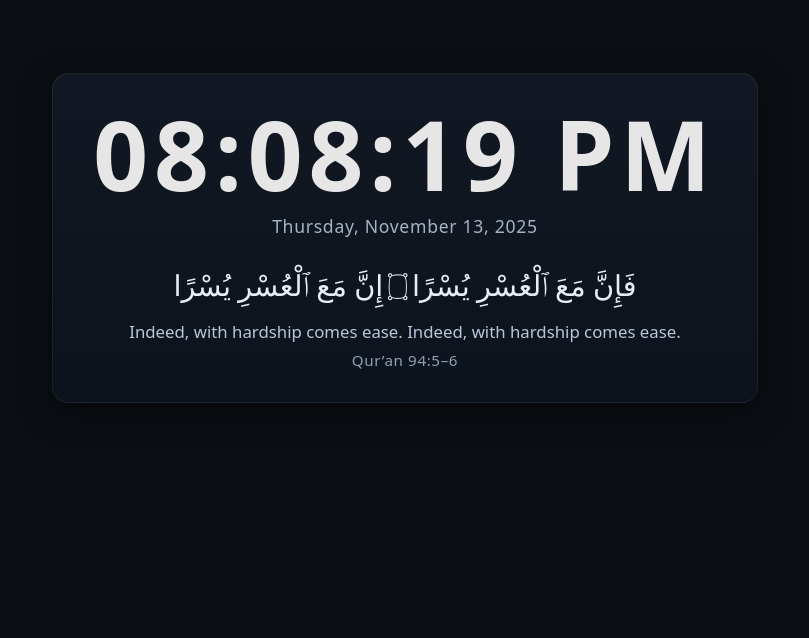
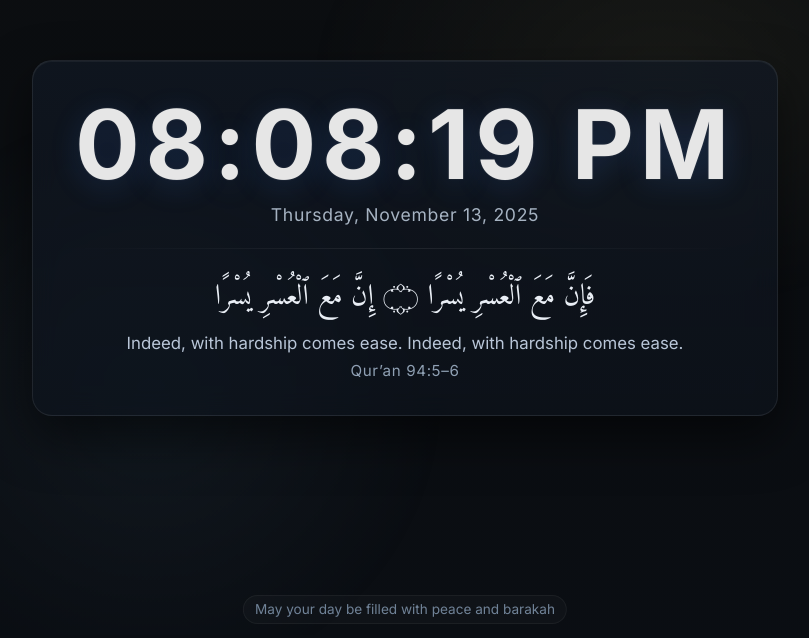
Before and after one commit to ABDUL-AHAD327/quran-clock.github.io, a plain HTML site: page clock.html in a window 1280 px wide. Shown: the part 162-800 px from the top of the page, without its empty margins (235-1044 px from the left). Drawn offline with Linux system fonts and the light colour scheme.

Commit message:
Add files via upload

```diff
--- a/clock.html
+++ b/clock.html
@@ -4,6 +4,7 @@
   <meta charset="utf-8">
   <meta name="viewport" content="width=device-width, initial-scale=1">
   <title>Current Time</title>
+  <link href="https://fonts.googleapis.com/css2?family=Inter:wght@300;400;600;700&family=Amiri:wght@400;700&display=swap" rel="stylesheet">
   <style>
     :root {
       color-scheme: dark;
@@ -16,25 +17,46 @@
       min-height: 100svh;
       display: grid;
       place-items: center;
-      background: #0b0f14;
+      background: linear-gradient(180deg, rgba(6, 10, 14, 0.55), rgba(9, 13, 19, 0.85));
       color: #e6e6e6;
-      font-family: system-ui, -apple-system, Segoe UI, Roboto, Helvetica, Arial, "Apple Color Emoji", "Segoe UI Emoji", "Segoe UI Symbol", sans-serif;
+      font-family: Inter, system-ui, -apple-system, Segoe UI, Roboto, Helvetica, Arial, "Apple Color Emoji", "Segoe UI Emoji", "Segoe UI Symbol", sans-serif;
+      overflow-x: hidden;
+    }
+    .aura {
+      position: fixed;
+      inset: 0;
+      pointer-events: none;
+      background:
+        radial-gradient(600px 400px at 70% 30%, rgba(255, 230, 150, 0.06), transparent 60%),
+        radial-gradient(500px 500px at 30% 70%, rgba(150, 210, 255, 0.06), transparent 60%);
+      animation: floatAuras 18s ease-in-out infinite alternate;
+      filter: saturate(120%);
+    }
+    @keyframes floatAuras {
+      0% { transform: translateY(0) translateX(0); }
+      100% { transform: translateY(-2%) translateX(1%); }
     }
     .clock {
       text-align: center;
-      padding: 2rem 2.5rem;
-      border-radius: 16px;
-      background: linear-gradient(180deg, #111823, #0d131c);
+      padding: 2.2rem 2.6rem;
+      border-radius: 20px;
+      background: linear-gradient(180deg, rgba(17, 24, 35, 0.75), rgba(13, 19, 28, 0.68));
+      backdrop-filter: blur(12px) saturate(110%);
+      -webkit-backdrop-filter: blur(12px) saturate(110%);
       box-shadow:
-        0 10px 30px rgba(0, 0, 0, 0.5),
-        inset 0 1px 0 rgba(255, 255, 255, 0.04);
-      border: 1px solid rgba(255, 255, 255, 0.06);
+        0 20px 50px rgba(0, 0, 0, 0.55),
+        inset 0 1px 0 rgba(255, 255, 255, 0.05);
+      border: 1px solid rgba(255, 255, 255, 0.08);
+      max-width: min(90vw, 820px);
     }
     #time {
       font-size: clamp(2.5rem, 8vw, 6rem);
       font-weight: 700;
       letter-spacing: 0.06em;
       line-height: 1;
+      text-shadow:
+        0 0 2px rgba(255, 255, 255, 0.15),
+        0 6px 30px rgba(65, 135, 255, 0.18);
     }
     .date {
       margin-top: 0.75rem;
@@ -42,10 +64,18 @@
       color: #a6b3c2;
       letter-spacing: 0.04em;
     }
+    .divider {
+      height: 1px;
+      width: 100%;
+      margin: 1.4rem 0 1.2rem;
+      background: linear-gradient(90deg, transparent, rgba(255,255,255,0.08), transparent);
+    }
     .verses {
       margin-top: 1.5rem;
       max-width: min(82ch, 80vw);
       text-align: center;
+      margin-left: auto;
+      margin-right: auto;
     }
     .verse-ar {
       font-size: clamp(1.3rem, 3.5vw, 1.8rem);
@@ -53,17 +83,36 @@
       margin: 0.25rem 0 0.5rem;
       color: #e9eef5;
       font-family: "Amiri", "Scheherazade New", "Traditional Arabic", serif;
+      text-wrap: balance;
+      transition: opacity 0.6s ease;
     }
     .verse-tr {
       color: #b9c6d8;
       font-size: clamp(0.95rem, 2.4vw, 1.05rem);
       line-height: 1.6;
       margin: 0.25rem 0 0.25rem;
+      text-wrap: pretty;
+      transition: opacity 0.6s ease;
     }
     .verse-src {
       color: #8fa0b3;
       font-size: 0.95rem;
       letter-spacing: 0.04em;
+      transition: opacity 0.6s ease;
+    }
+    .footer {
+      position: fixed;
+      bottom: 14px;
+      left: 50%;
+      transform: translateX(-50%);
+      color: #8aa0b9;
+      font-size: 0.85rem;
+      opacity: 0.8;
+      text-align: center;
+      padding: 0.35rem 0.7rem;
+      border-radius: 999px;
+      background: rgba(255,255,255,0.03);
+      border: 1px solid rgba(255,255,255,0.06);
     }
   </style>
   <script>
@@ -156,9 +205,22 @@
     let verseIndex = 0;
     function updateVerse() {
       const v = motivationalVerses[verseIndex % motivationalVerses.length];
-      document.getElementById('verse-ar').textContent = v.ar;
-      document.getElementById('verse-tr').textContent = v.tr;
-      document.getElementById('verse-src').textContent = v.src;
+      const arEl = document.getElementById('verse-ar');
+      const trEl = document.getElementById('verse-tr');
+      const srcEl = document.getElementById('verse-src');
+      arEl.style.opacity = '0';
+      trEl.style.opacity = '0';
+      srcEl.style.opacity = '0';
+      setTimeout(() => {
+        arEl.textContent = v.ar;
+        trEl.textContent = v.tr;
+        srcEl.textContent = v.src;
+        requestAnimationFrame(() => {
+          arEl.style.opacity = '1';
+          trEl.style.opacity = '1';
+          srcEl.style.opacity = '1';
+        });
+      }, 160);
       verseIndex++;
     }
     document.addEventListener('DOMContentLoaded', () => {
@@ -172,14 +234,17 @@
   <meta name="color-scheme" content="dark">
 </head>
 <body>
+  <div class="aura" aria-hidden="true"></div>
   <main class="clock" aria-live="polite">
     <div id="time">--:--:--</div>
     <div id="date" class="date">Loading…</div>
+    <div class="divider" aria-hidden="true"></div>
     <section class="verses" aria-live="polite">
       <div id="verse-ar" class="verse-ar">—</div>
       <div id="verse-tr" class="verse-tr">—</div>
       <div id="verse-src" class="verse-src">—</div>
     </section>
   </main>
+  <div class="footer">May your day be filled with peace and barakah</div>
 </body>
 </html>
```
